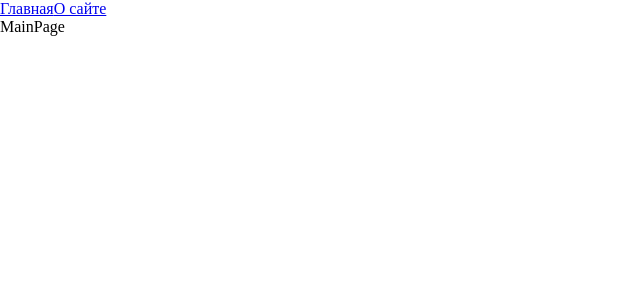
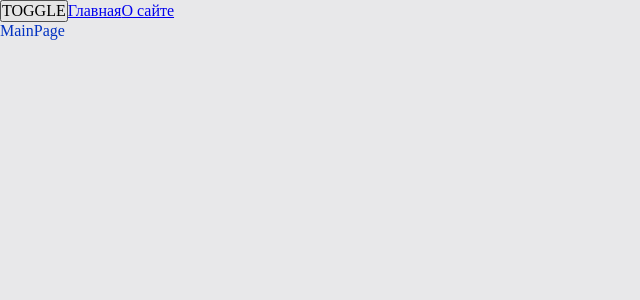
Before and after one commit to OnishchenkoIvan/ulbi, a React app: page / in a window 1280 px wide. Shown: the top 300 px of the page, without its empty margins (0-640 px from the left). Built offline with nearby package versions, Linux system fonts and the light colour scheme.

Commit message:
1 webpack *7 Организация стилей. Добавляем темы

```diff
--- a/src/App.tsx
+++ b/src/App.tsx
@@ -1,12 +1,16 @@
 import React, {Suspense} from 'react';
 import {Link, Route, Routes} from 'react-router-dom';
-import './index.scss';
 import {AboutPageAsync} from "./pages/AboutPage/AboutPage.async";
 import {MainPageAsync} from "./pages/MainPage/MainPage.async";
+import './styles/index.scss';
+import {useTheme} from "./theme/useTheme";
 
 export const App = () => {
+    const {toggleTheme, theme} = useTheme()
+
     return (
-        <div className='app'>
+        <div className={`app ${theme}`}>
+            <button onClick={toggleTheme}>TOGGLE</button>
             <Link to={'/'}>Главная</Link>
             <Link to={'/about'}>О сайте</Link>
             <Suspense fallback={<div>Loading...</div>}>
--- a/src/index.scss
+++ /dev/null
@@ -1,9 +0,0 @@
-* {
-  margin: 0;
-  padding: 0;
-  box-sizing: border-box;
-}
-
-.app {
-
-}
--- a/src/index.tsx
+++ b/src/index.tsx
@@ -1,10 +1,13 @@
 import {render} from 'react-dom';
 import {App} from "./App";
 import {BrowserRouter} from "react-router-dom";
+import {ThemeProvider} from "./theme/ThemeProvider";
 
 render(
     <BrowserRouter>
-        <App/>
+        <ThemeProvider>
+            <App/>
+        </ThemeProvider>
     </BrowserRouter>,
     document.getElementById('root')
 )
--- /dev/null
+++ b/src/styles/index.scss
@@ -0,0 +1,13 @@
+@import "reset";
+@import "variables/global";
+@import "themes/dark";
+@import "themes/normal";
+
+.app {
+  font-size: var(--font-m);
+
+  background: var(--bg-color);
+  color: var(--primary-color);
+
+  min-height: 100vh;
+}
--- /dev/null
+++ b/src/styles/reset.scss
@@ -0,0 +1,14 @@
+* {
+  margin: 0;
+  padding: 0;
+  box-sizing: border-box;
+}
+
+input,
+button,
+textarea,
+select {
+  margin: 0;
+
+  font: inherit;
+}
--- /dev/null
+++ b/src/styles/themes/dark.scss
@@ -0,0 +1,6 @@
+.app.dark {
+  --bg-color: #090949;
+
+  --primary-color: #049604;
+  --secondary-color: #04ff04;
+}
--- /dev/null
+++ b/src/styles/themes/normal.scss
@@ -0,0 +1,6 @@
+.app.light {
+  --bg-color: #e8e8ea;
+
+  --primary-color: #0232c2;
+  --secondary-color: #0449e0;
+}
--- /dev/null
+++ b/src/styles/variables/global.scss
@@ -0,0 +1,11 @@
+:root {
+  --font-family-main: Consolas, "Times New Roman", Serif;
+
+  --font-size-m: 16px;
+  --font-line-m: 24px;
+  --font-m: var(--font-size-m) / var(--font-line-m) var(--font-family-main);
+
+  --font-size-l: 24px;
+  --font-line-l: 32px;
+  --font-l: var(--font-size-l) / var(--font-line-l) var(--font-family-main);
+}
--- /dev/null
+++ b/src/theme/ThemeContext.ts
@@ -0,0 +1,15 @@
+import {createContext} from "react";
+
+export enum Theme {
+    LIGHT = 'light',
+    DARK = 'dark',
+}
+
+export interface ThemeContextProps {
+    theme?: Theme;
+    setTheme?: (theme: Theme) => void;
+}
+
+export const ThemeContext = createContext<ThemeContextProps>({});
+
+export const LOCAL_STORAGE_THEME_KEY = 'theme';
--- /dev/null
+++ b/src/theme/ThemeProvider.tsx
@@ -0,0 +1,17 @@
+import React, {FC, useMemo, useState} from 'react';
+import {LOCAL_STORAGE_THEME_KEY, Theme, ThemeContext} from "./ThemeContext";
+
+const defaultTheme = localStorage.getItem(LOCAL_STORAGE_THEME_KEY) as Theme || Theme.LIGHT;
+
+export const ThemeProvider: FC = ({children}) => {
+    const [theme, setTheme] = useState<Theme>(defaultTheme);
+
+    const defaultProps = useMemo(() => ({
+        theme,
+        setTheme,
+    }), [theme])
+
+    return (
+        <ThemeContext.Provider value={defaultProps}>{children}</ThemeContext.Provider>
+    );
+};
--- /dev/null
+++ b/src/theme/useTheme.ts
@@ -0,0 +1,19 @@
+import {LOCAL_STORAGE_THEME_KEY, Theme, ThemeContext} from "./ThemeContext";
+import {useContext} from "react";
+
+interface UseThemeResult {
+    toggleTheme: () => void;
+    theme: Theme;
+}
+
+export function useTheme(): UseThemeResult {
+    const {theme, setTheme} = useContext(ThemeContext);
+
+    const toggleTheme = () => {
+        const newTheme = theme === Theme.LIGHT ? Theme.DARK : Theme.LIGHT;
+        setTheme(newTheme);
+        localStorage.setItem(LOCAL_STORAGE_THEME_KEY, newTheme);
+    };
+
+    return {toggleTheme, theme};
+}
```
